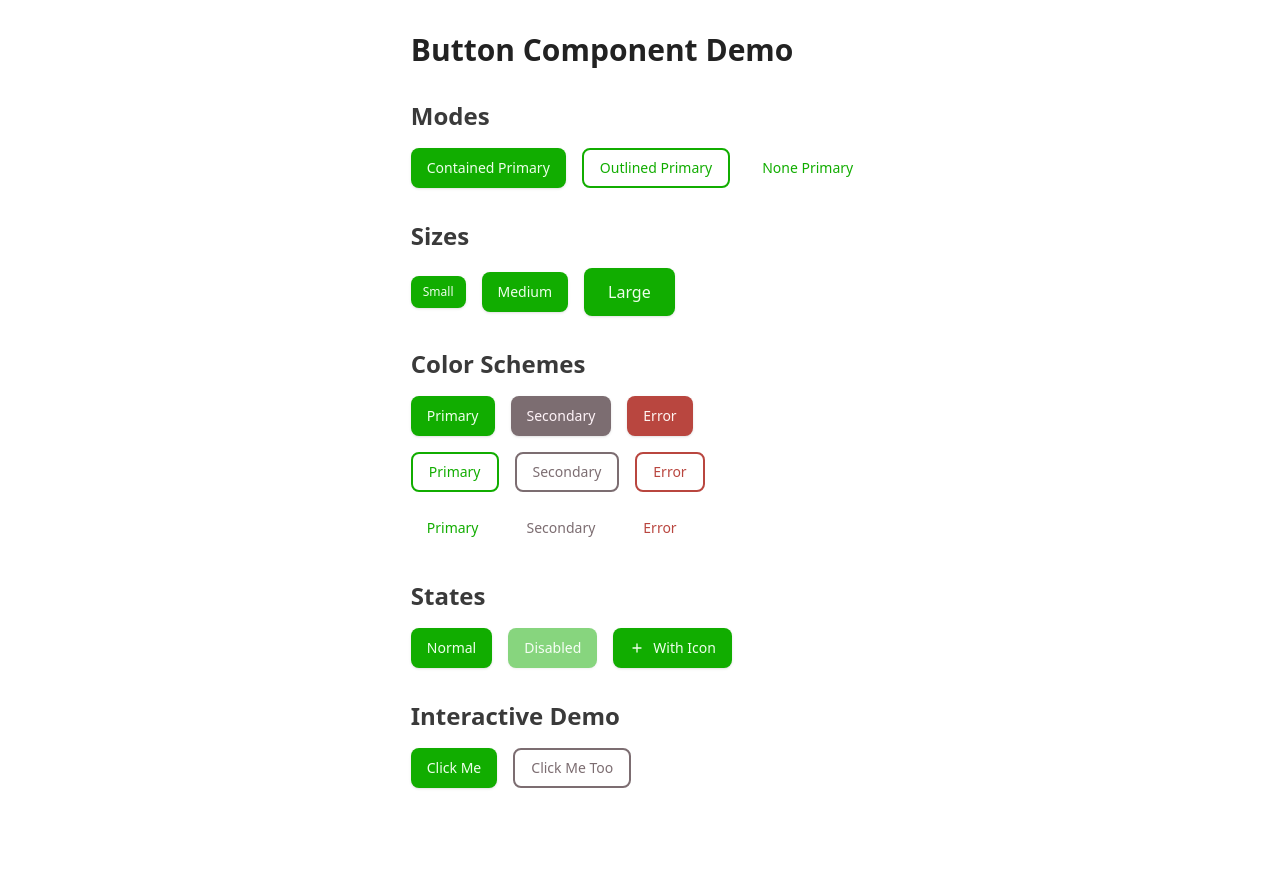
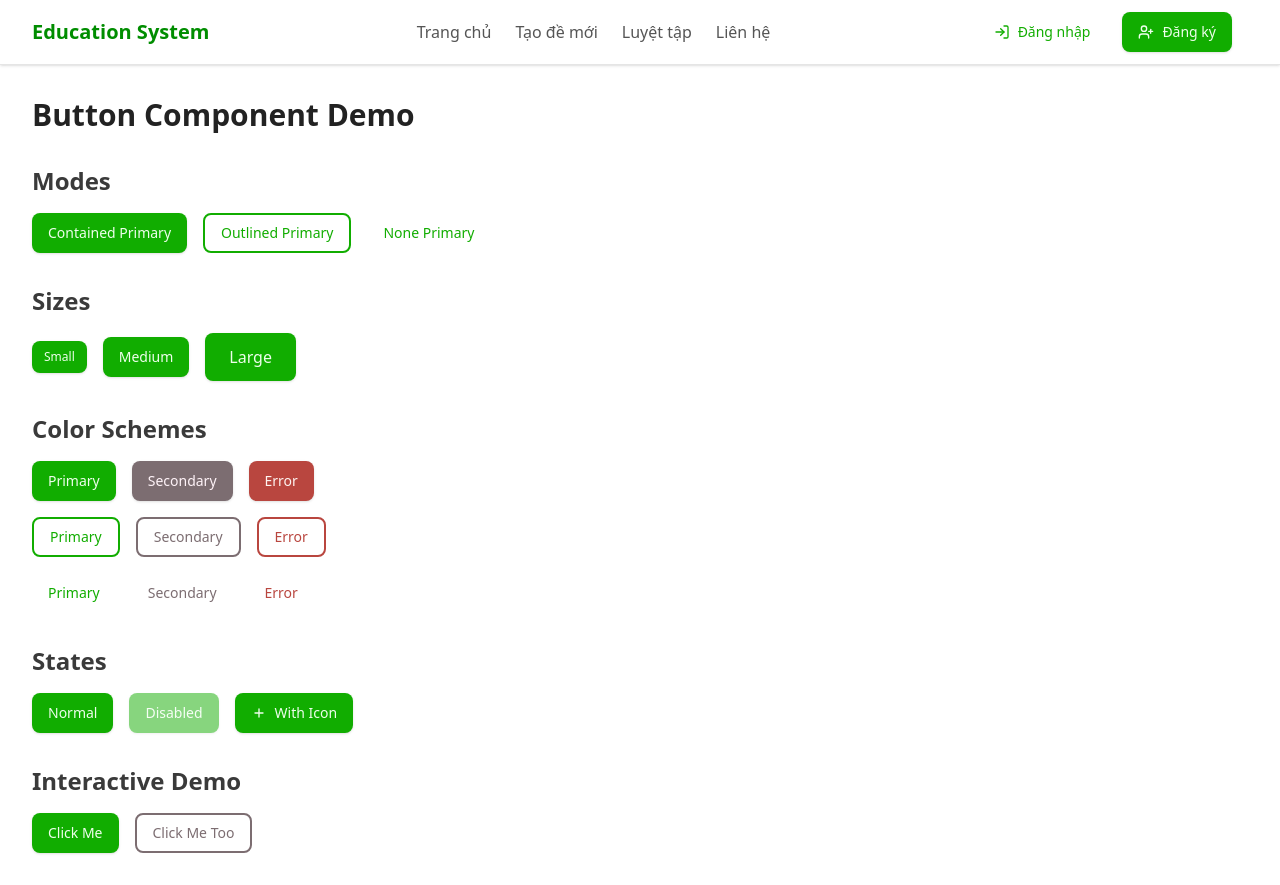
Before and after one commit to RustPyGo/hackathon-education-system, a React (Vite) app in the folder frontend/: page / in a window 1280 px wide. Before the commit the page ends 820 px from the top, so only its background shows below. Built offline with nearby package versions, Linux system fonts and the light colour scheme.

Commit message:
feat(header): implement responsive header component with logo and nav

```diff
--- a/frontend/package.json
+++ b/frontend/package.json
@@ -17,6 +17,7 @@
     "lucide-react": "^0.523.0",
     "react": "^19.1.0",
     "react-dom": "^19.1.0",
+    "react-router-dom": "^7.6.2",
     "tailwind-merge": "^3.3.1",
     "tailwindcss": "^4.1.10"
   },
--- a/frontend/src/App.tsx
+++ b/frontend/src/App.tsx
@@ -3,7 +3,7 @@ import AppRouter from './router/AppRouter';
 
 const App = () => {
     return (
-        <div className="flex min-h-svh flex-col items-center justify-center">
+        <div>
             <BrowserRouter>
                 <AppRouter />
             </BrowserRouter>
--- /dev/null
+++ b/frontend/src/components/Header/index.tsx
@@ -0,0 +1,23 @@
+import Logo from '../Logo';
+import Navigation from '../Navigation';
+import MobileMenu from '../MobileMenu';
+import UserSection from '../UserSection';
+
+const Header = () => {
+    return (
+        <header className="bg-white shadow-sm border-b">
+            <div className="max-w-7xl mx-auto px-4 sm:px-6 lg:px-8">
+                <div className="flex justify-between items-center h-16">
+                    <Logo />
+                    <Navigation />
+                    <div className="flex items-center space-x-4">
+                        <UserSection />
+                        <MobileMenu />
+                    </div>
+                </div>
+            </div>
+        </header>
+    );
+};
+
+export default Header;
--- /dev/null
+++ b/frontend/src/components/Logo/index.tsx
@@ -0,0 +1,11 @@
+const Logo = () => {
+    return (
+        <div className="flex items-center">
+            <h1 className="text-xl font-bold text-primary-600">
+                Education System
+            </h1>
+        </div>
+    );
+};
+
+export default Logo;
--- /dev/null
+++ b/frontend/src/components/MobileMenu/index.tsx
@@ -0,0 +1,50 @@
+import { useState } from 'react';
+import { Menu } from 'lucide-react';
+
+const MobileMenu = () => {
+    const [isOpen, setIsOpen] = useState(false);
+
+    return (
+        <div className="md:hidden">
+            <button
+                onClick={() => setIsOpen(!isOpen)}
+                className="text-gray-700 hover:text-primary-600 flex items-center justify-center cursor-pointer"
+            >
+                <Menu className="w-6 h-6" />
+            </button>
+
+            {isOpen && (
+                <div className="absolute top-16 left-0 right-0 bg-white shadow-lg p-4">
+                    <nav className="flex flex-col space-y-4">
+                        <a
+                            href="/"
+                            className="text-gray-700 hover:text-primary-600"
+                        >
+                            Home
+                        </a>
+                        <a
+                            href="/courses"
+                            className="text-gray-700 hover:text-primary-600"
+                        >
+                            Courses
+                        </a>
+                        <a
+                            href="/about"
+                            className="text-gray-700 hover:text-primary-600"
+                        >
+                            About
+                        </a>
+                        <a
+                            href="/contact"
+                            className="text-gray-700 hover:text-primary-600"
+                        >
+                            Contact
+                        </a>
+                    </nav>
+                </div>
+            )}
+        </div>
+    );
+};
+
+export default MobileMenu;
--- /dev/null
+++ b/frontend/src/components/Navigation/index.tsx
@@ -0,0 +1,26 @@
+const Navigation = () => {
+    return (
+        <nav className="hidden md:flex space-x-6">
+            <a href="/" className="text-gray-700 hover:text-primary-600">
+                Trang chủ
+            </a>
+            <a
+                href="/create-exam"
+                className="text-gray-700 hover:text-primary-600"
+            >
+                Tạo đề mới
+            </a>
+            <a
+                href="/practice"
+                className="text-gray-700 hover:text-primary-600"
+            >
+                Luyệt tập
+            </a>
+            <a href="/contact" className="text-gray-700 hover:text-primary-600">
+                Liên hệ
+            </a>
+        </nav>
+    );
+};
+
+export default Navigation;
--- /dev/null
+++ b/frontend/src/components/UserSection/index.tsx
@@ -0,0 +1,19 @@
+import Button from '../Button';
+import { LogIn, UserPlus } from 'lucide-react';
+
+const UserSection = () => {
+    return (
+        <div className="flex items-center space-x-4">
+            <Button mode="none" colorScheme="primary" size="medium">
+                <LogIn className="w-4 h-4" />
+                Đăng nhập
+            </Button>
+            <Button mode="contained" colorScheme="primary" size="medium">
+                <UserPlus className="w-4 h-4" />
+                Đăng ký
+            </Button>
+        </div>
+    );
+};
+
+export default UserSection;
--- a/frontend/src/layouts/MainLayout/index.tsx
+++ b/frontend/src/layouts/MainLayout/index.tsx
@@ -1,9 +1,13 @@
 import { Outlet } from 'react-router-dom';
+import Header from '../../components/Header';
 
 const MainLayout = () => {
     return (
         <div>
-            <Outlet />
+            <Header />
+            <main>
+                <Outlet />
+            </main>
         </div>
     );
 };
```
Also changed, not shown: frontend/src/router/routes.tsx (+8 -1 lines), 2 other files (tests, documents, lock files or other folders).
